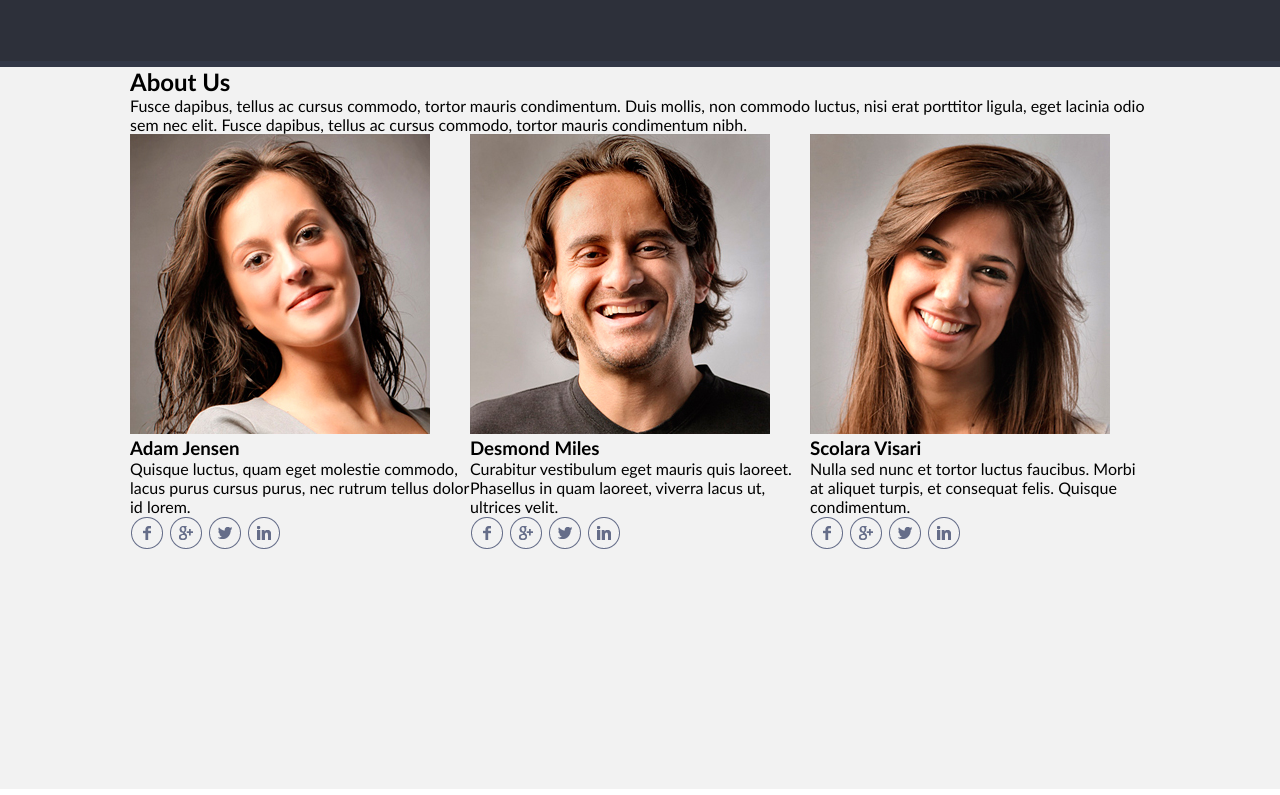
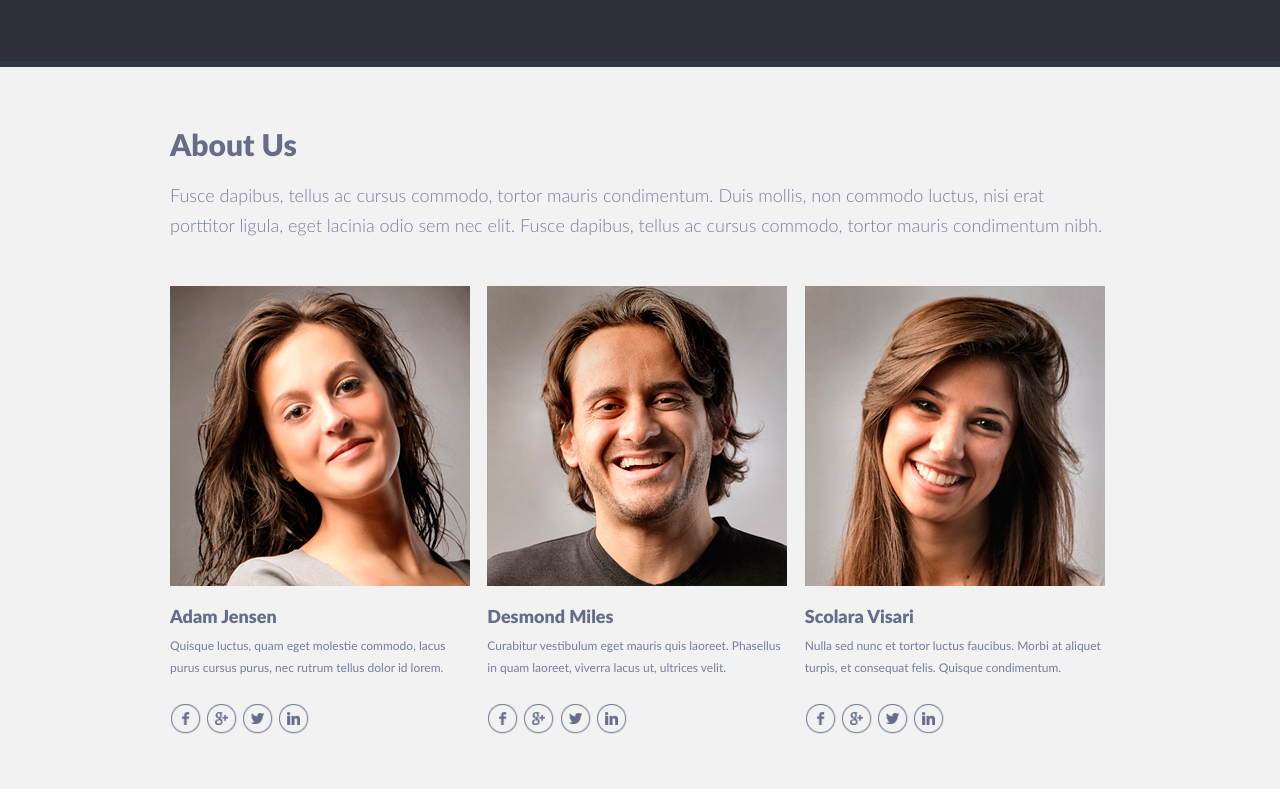
Before and after one commit to alekseyvlivanov/singolo, a plain HTML site: page singolo2.html in a window 1280 px wide. Shown: the part 803-1598 px from the top of the page. Drawn offline with Linux system fonts and the light colour scheme.

Commit message:
feat: add styling for About section

```diff
--- a/singolo2.css
+++ b/singolo2.css
@@ -51,7 +51,6 @@ a:hover {
 .portfolio-title p {
   font-size: 18px;
   line-height: 30px;
-  text-align: justify;
   color: #767e9e;
   font-weight: 300;
   padding-top: 27px;
@@ -104,7 +103,97 @@ a:hover {
   border-bottom: 6px solid #ffffff;
 }
 
+.about-title {
+  padding: 68px 40px 0 40px;
+}
+
+.about-title h2 {
+  font-size: 30px;
+  line-height: 18px;
+  /* letter-spacing: -0.008em; */
+  color: #666d89;
+  font-weight: 900;
+}
+
+.about-title p {
+  font-size: 18px;
+  line-height: 30px;
+  color: #767e9e;
+  font-weight: 300;
+  padding-top: 27px;
+}
+
 .about-grid {
   display: grid;
-  grid-template-columns: 1fr 1fr 1fr;
+  column-gap: 12px;
+  grid-template-columns: repeat(3, 1fr);
+  padding: 46px 40px 0 40px;
 }
+
+.about-item {
+  display: flex;
+  flex-direction: column;
+}
+
+.about-item-text h3 {
+  font-size: 18px;
+  line-height: 18px;
+  color: #666d89;
+  font-weight: 900;
+  overflow: hidden;
+  text-overflow: ellipsis;
+  white-space: nowrap;
+  padding-top: 18px;
+}
+
+.about-item-text p {
+  font-size: 12px;
+  line-height: 22px;
+  color: #767e9e;
+  font-weight: 400;
+  padding-top: 10px;
+}
+
+.about-item-icons {
+  padding-top: 24px;
+}
+
+.icon {
+  display: inline-block;
+  width: 32px;
+  height: 32px;
+  background-size: cover;
+  padding-right: 10px;
+}
+
+.icon-facebook {
+  background-image: url('assets/img/facebook.png');
+}
+
+.icon-facebook:hover {
+  background-image: url('assets/img/facebook-hover.png');
+}
+
+.icon-google {
+  background-image: url('assets/img/google.png');
+}
+
+.icon-google:hover {
+  background-image: url('assets/img/google-hover.png');
+}
+
+.icon-twitter {
+  background-image: url('assets/img/twitter.png');
+}
+
+.icon-twitter:hover {
+  background-image: url('assets/img/twitter-hover.png');
+}
+
+.icon-linkedin {
+  background-image: url('assets/img/linkedin.png');
+}
+
+.icon-linkedin:hover {
+  background-image: url('assets/img/linkedin-hover.png');
+}
--- a/singolo2.html
+++ b/singolo2.html
@@ -62,6 +62,7 @@
           <div class="portfolio-item">
             <img src="assets/img/img12.jpg" alt="img12" />
           </div>
+          <!-- Next items will NOT be displayed due .portfolio-item:nth-child(n + 13) rule -->
           <div class="portfolio-item">
             <img src="assets/img/img11.jpg" alt="img11" />
           </div>
@@ -97,14 +98,10 @@
               </p>
             </div>
             <div class="about-item-icons">
-              <a href="#"
-                ><img src="assets/img/facebook.png" alt="facebook"
-              /></a>
-              <a href="#"><img src="assets/img/google.png" alt="google"/></a>
-              <a href="#"><img src="assets/img/twitter.png" alt="twitter"/></a>
-              <a href="#"
-                ><img src="assets/img/linkedin.png" alt="linkedin"
-              /></a>
+              <a class="icon icon-facebook" href="#"></a>
+              <a class="icon icon-google" href="#"></a>
+              <a class="icon icon-twitter" href="#"></a>
+              <a class="icon icon-linkedin" href="#"></a>
             </div>
           </div>
 
@@ -120,14 +117,10 @@
               </p>
             </div>
             <div class="about-item-icons">
-              <a href="#"
-                ><img src="assets/img/facebook.png" alt="facebook"
-              /></a>
-              <a href="#"><img src="assets/img/google.png" alt="google"/></a>
-              <a href="#"><img src="assets/img/twitter.png" alt="twitter"/></a>
-              <a href="#"
-                ><img src="assets/img/linkedin.png" alt="linkedin"
-              /></a>
+              <a class="icon icon-facebook" href="#"></a>
+              <a class="icon icon-google" href="#"></a>
+              <a class="icon icon-twitter" href="#"></a>
+              <a class="icon icon-linkedin" href="#"></a>
             </div>
           </div>
 
@@ -143,18 +136,10 @@
               </p>
             </div>
             <div class="about-item-icons">
-              <a href="#"
-                ><img src="assets/img/facebook.png" alt="facebook"
-              /></a>
-              <a href="#">
-                <img src="assets/img/google.png" alt="google" />
-              </a>
-              <a href="#">
-                <img src="assets/img/twitter.png" alt="twitter" />
-              </a>
-              <a href="#">
-                <img src="assets/img/linkedin.png" alt="linkedin" />
-              </a>
+              <a class="icon icon-facebook" href="#"></a>
+              <a class="icon icon-google" href="#"></a>
+              <a class="icon icon-twitter" href="#"></a>
+              <a class="icon icon-linkedin" href="#"></a>
             </div>
           </div>
         </div>
```
